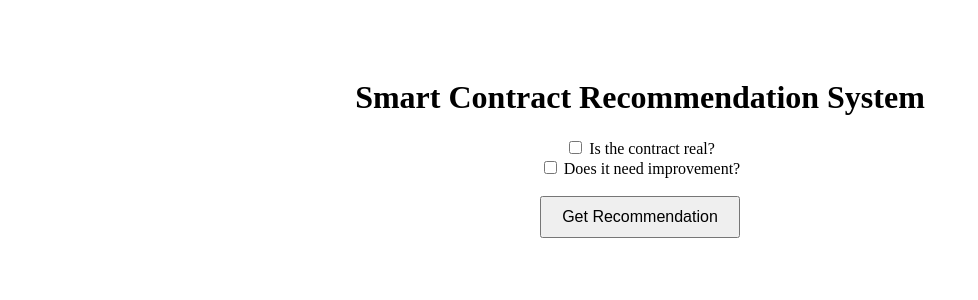
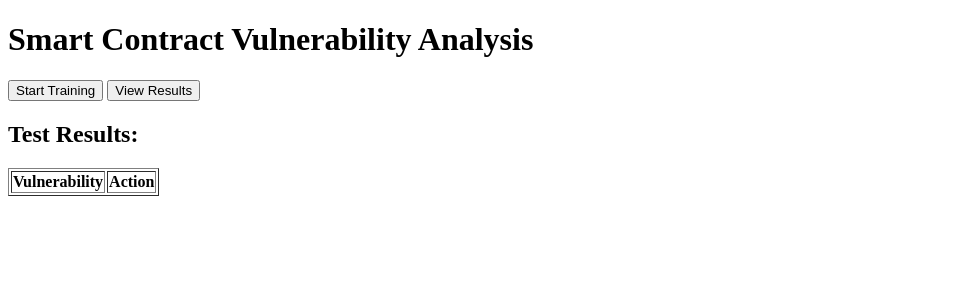
Before and after one commit to Julius-Ky/hedera-smart-various, a Flask app: page / in a window 1280 px wide. Shown: the top 300 px of the page, without its empty margins (0-978 px from the left). Run offline with Flask 3, Linux system fonts and the light colour scheme; lists and menus that the app fills with data are empty.

Commit message:
Update index.html

```diff
--- a/app/templates/index.html
+++ b/app/templates/index.html
@@ -3,39 +3,54 @@
 <head>
     <meta charset="UTF-8">
     <meta name="viewport" content="width=device-width, initial-scale=1.0">
-    <title>Smart Contract Recommendation System</title>
-    <link rel="stylesheet" href="{{ url_for('static', filename='style.css') }}">
+    <title>DQN Smart Contract Evaluation</title>
 </head>
 <body>
-    <div class="container">
-        <h1>Smart Contract Recommendation System</h1>
-        <form id="contractForm">
-            <label>
-                <input type="checkbox" name="is_real" value="true"> Is the contract real?
-            </label><br>
-            <label>
-                <input type="checkbox" name="needs_improvement" value="true"> Does it need improvement?
-            </label><br><br>
-            <button type="submit">Get Recommendation</button>
-        </form>
-        <div id="result"></div>
-    </div>
+    <h1>Smart Contract Vulnerability Analysis</h1>
+    <button onclick="startTraining()">Start Training</button>
+    <button onclick="getResults()">View Results</button>
 
-    <script src="https://code.jquery.com/jquery-3.6.0.min.js"></script>
+    <div id="training-status"></div>
+    <h2>Test Results:</h2>
+    <table id="results-table" border="1">
+        <thead>
+            <tr>
+                <th>Vulnerability</th>
+                <th>Action</th>
+            </tr>
+        </thead>
+        <tbody></tbody>
+    </table>
+
     <script>
-        $(document).ready(function() {
-            $('#contractForm').on('submit', function(e) {
-                e.preventDefault();
-                $.ajax({
-                    type: 'POST',
-                    url: '/classify',
-                    data: $(this).serialize(),
-                    success: function(response) {
-                        $('#result').html('<h2>Recommendation:</h2><p>' + response.recommendation + '</p>');
-                    }
+        function startTraining() {
+            fetch('/train')
+                .then(response => response.json())
+                .then(data => {
+                    document.getElementById('training-status').innerText = data.message;
                 });
-            });
-        });
+        }
+
+        function getResults() {
+            fetch('/results')
+                .then(response => response.json())
+                .then(data => {
+                    const tableBody = document.querySelector("#results-table tbody");
+                    tableBody.innerHTML = '';
+                    data.forEach(result => {
+                        const row = document.createElement("tr");
+                        const vulnerabilityCell = document.createElement("td");
+                        const actionCell = document.createElement("td");
+
+                        vulnerabilityCell.innerText = result.vulnerability;
+                        actionCell.innerText = result.action;
+
+                        row.appendChild(vulnerabilityCell);
+                        row.appendChild(actionCell);
+                        tableBody.appendChild(row);
+                    });
+                });
+        }
     </script>
 </body>
 </html>
```
